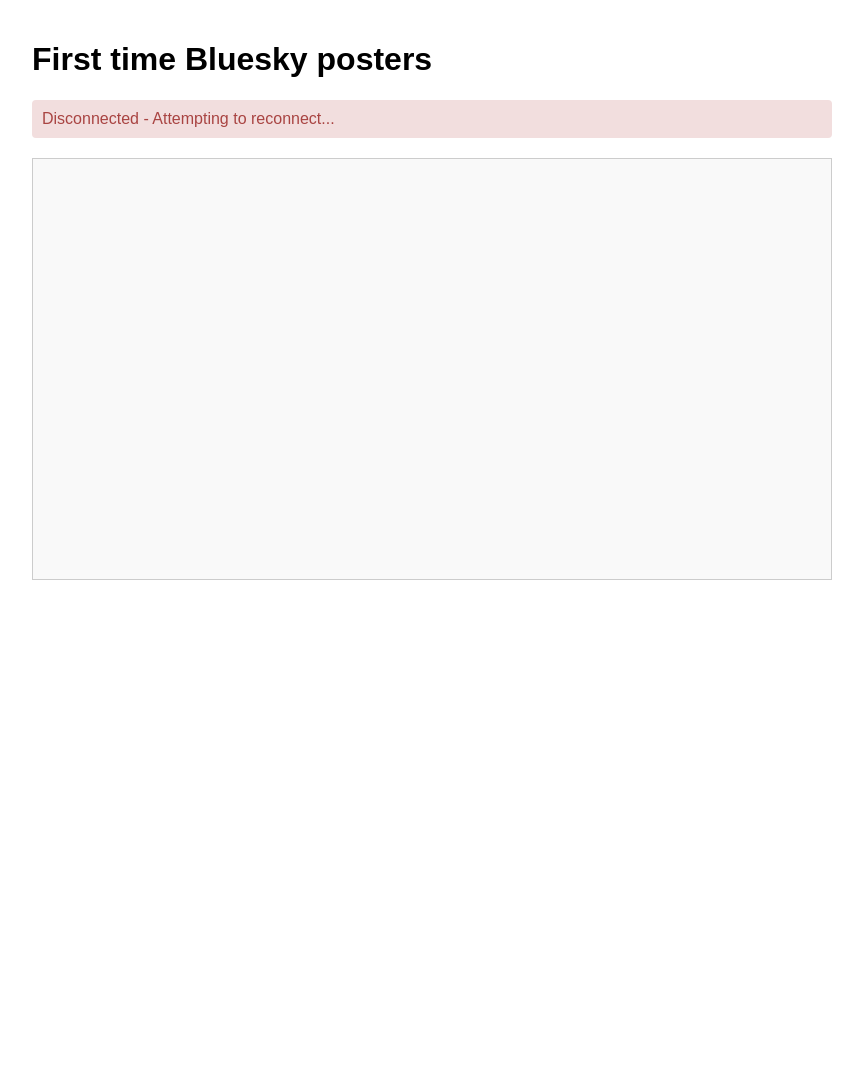
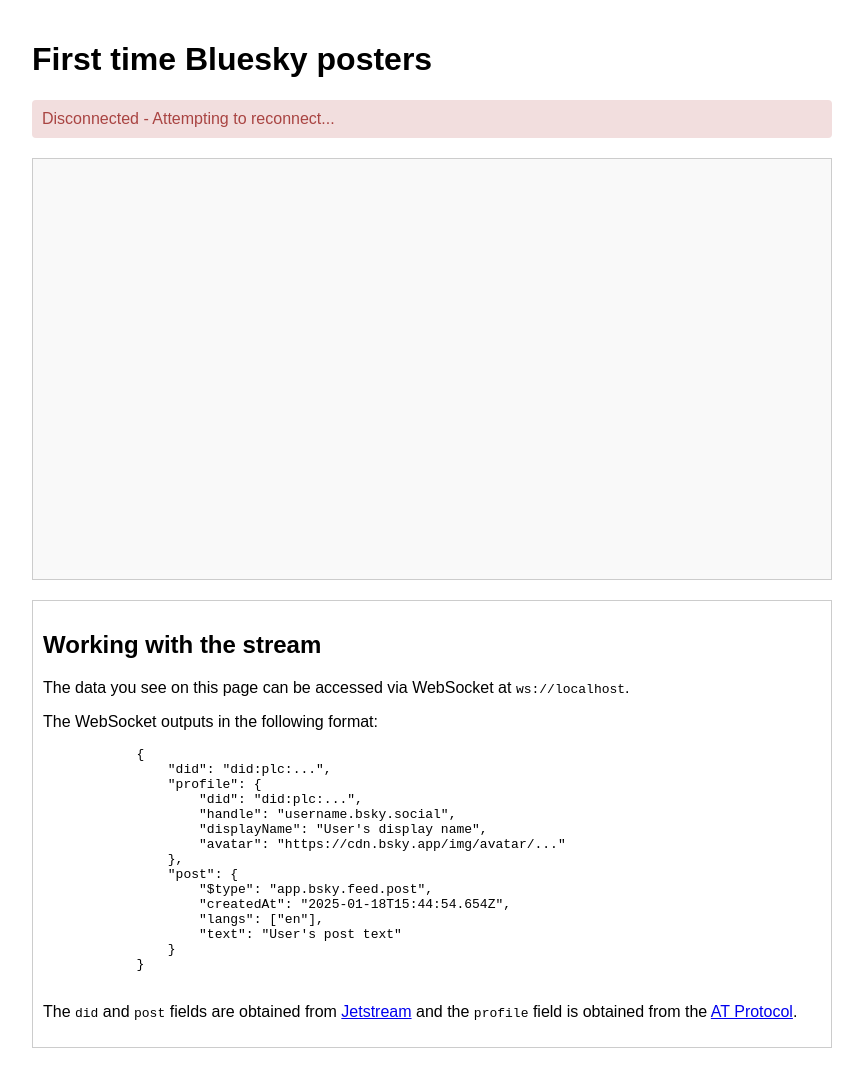
Before and after one commit to theothertomelliott/bsky-hackathon, a website: page client.html in a window 1280 px wide. Shown: the whole page, without its empty margins (208-1071 px from the left). Before the commit the page ends 800 px from the top, so only its background shows below. Drawn offline with Linux system fonts and the light colour scheme.

Commit message:
Add some information about the feed to the page

```diff
--- a/client.html
+++ b/client.html
@@ -48,6 +48,35 @@
     <h1>First time Bluesky posters</h1>
     <div id="status" class="disconnected">Disconnected</div>
     <div id="messages"></div>
+    <div style="border: 1px solid #ccc; padding: 10px; margin-bottom: 20px;">
+        <h2>Working with the stream</h2>
+        <p>
+            The data you see on this page can be accessed via WebSocket at <code><script>document.write('ws://' + window.location.hostname + (window.location.port ? `:${window.location.port}` : ''))</script></code>.
+        </p>
+        <p>
+            The WebSocket outputs in the following format:
+        </p>
+        <pre>
+            {
+                "did": "did:plc:...",
+                "profile": {
+                    "did": "did:plc:...",
+                    "handle": "username.bsky.social",
+                    "displayName": "User's display name",
+                    "avatar": "https://cdn.bsky.app/img/avatar/..."
+                },
+                "post": {
+                    "$type": "app.bsky.feed.post",
+                    "createdAt": "2025-01-18T15:44:54.654Z",
+                    "langs": ["en"],
+                    "text": "User's post text"
+                }
+            }
+        </pre>
+        <p>
+            The <code>did</code> and <code>post</code> fields are obtained from <a href="https://github.com/bluesky-social/jetstream">Jetstream</a> and the <code>profile</code> field is obtained from the <a href="https://atproto.com/">AT Protocol</a>.
+        </p>
+    </div>
 
     <script>
         const messagesDiv = document.getElementById('messages');
```
